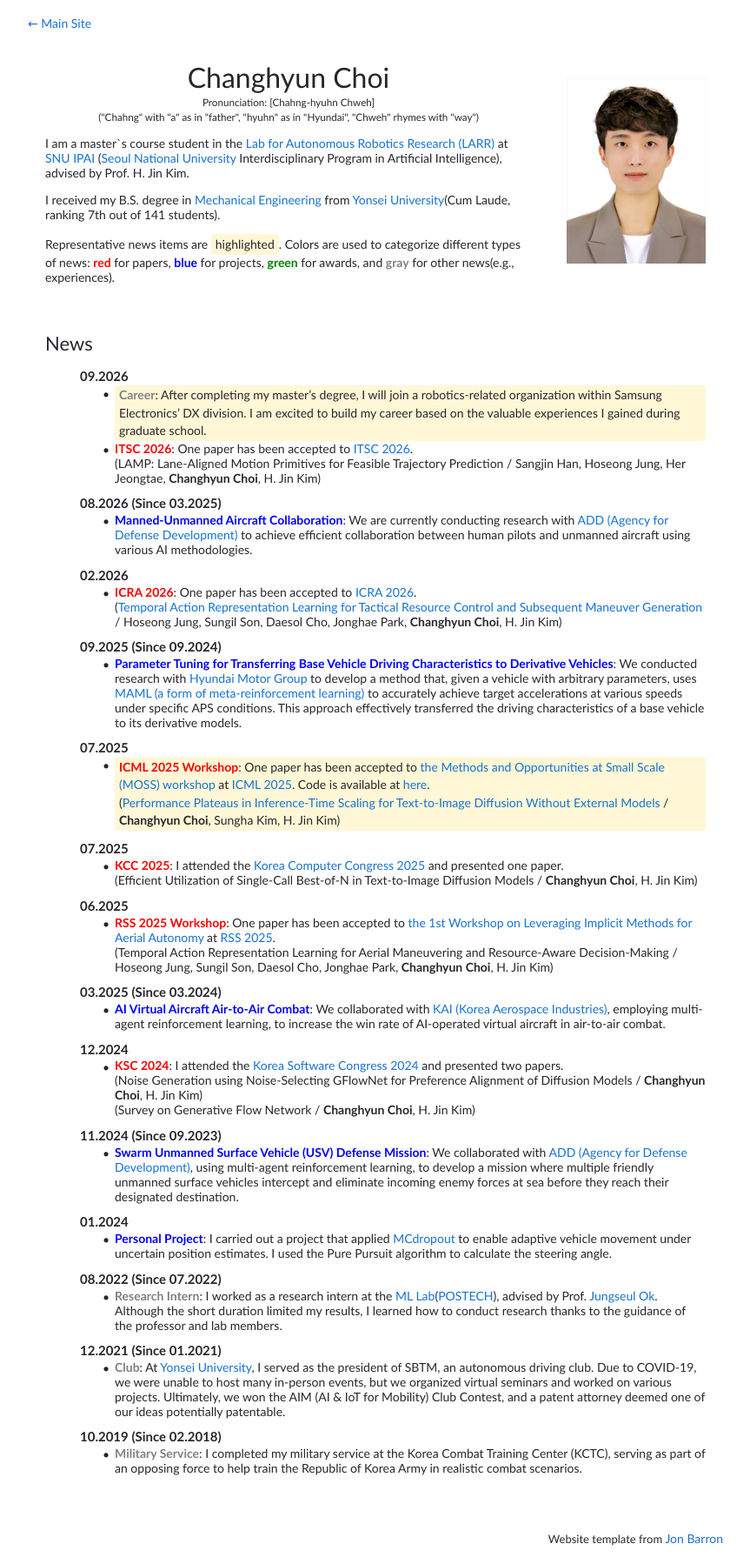
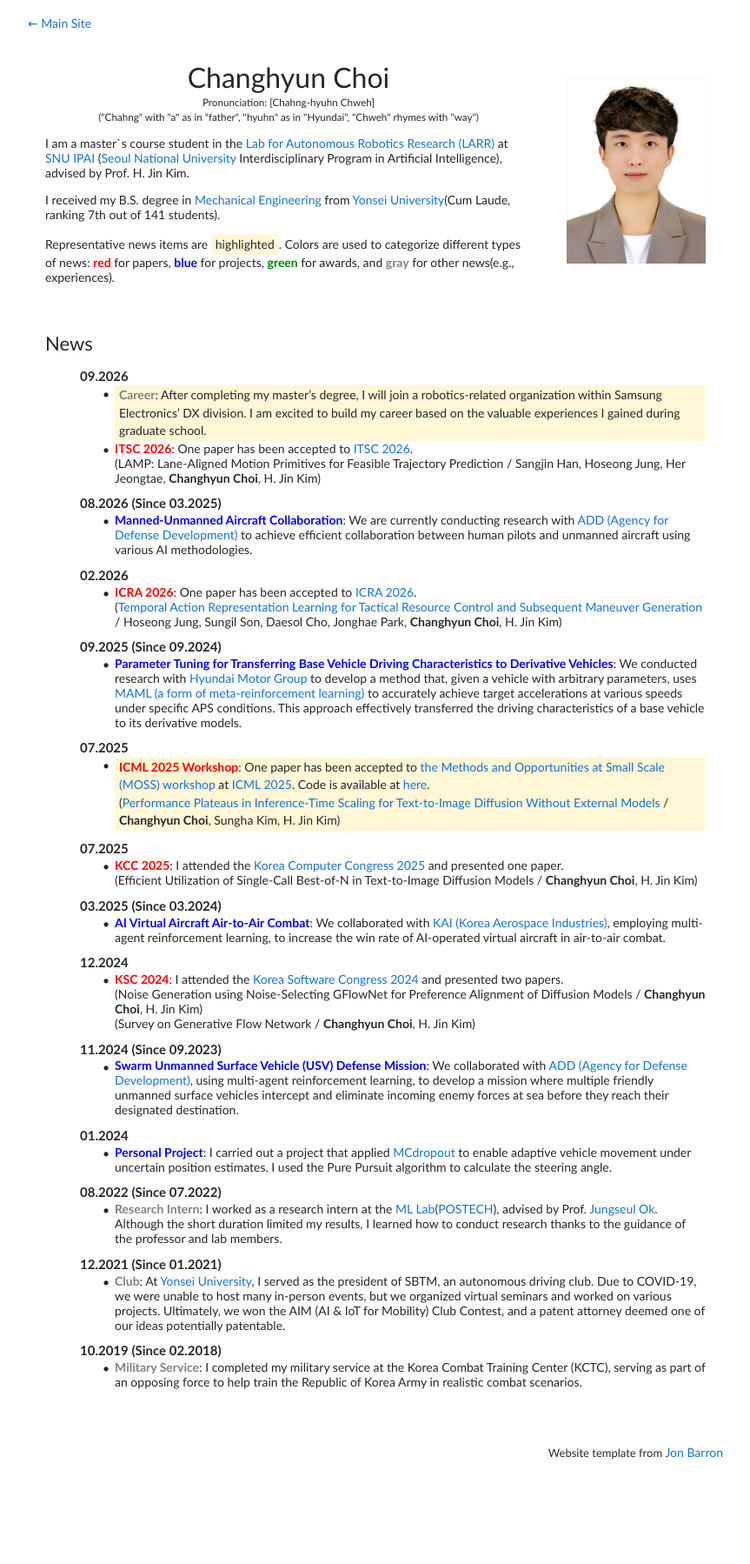
Before and after one commit to Changhyun-Choi-98/changhyun-choi-98.github.io, a Jekyll site: the page built from profile/index.html, in a window 1280 px wide. Shown: the whole page at 87% size, without its empty margins (208-1071 px from the left). Built offline with Jekyll 4.4.1, drawn with Linux system fonts in a browser that asks for light colours; after the commit the page ends 1699 px from its top, so only the background shows below that.

Commit message:
Remove RSS workshop profile news

```diff
--- a/profile/index.html
+++ b/profile/index.html
@@ -164,17 +164,6 @@
         </ul>
 
 
-        <li style="list-style-position:inside;margin:0;padding:0;text-align:left;"><strong>06.2025</strong></li>
-        <ul>
-          <li>
-            <span class="paper">RSS 2025 Workshop</span>: One paper has been accepted to <a href="https://im4rob.github.io" target="_blank" rel="noopener noreferrer">the 1st Workshop on Leveraging Implicit Methods for Aerial Autonomy</a> at <a href="https://roboticsconference.org" target="_blank" rel="noopener noreferrer">RSS 2025</a>.
-            <!-- https://roboticsconference.org/2025/ -->
-            <br>(Temporal Action Representation Learning for Aerial Maneuvering and Resource-Aware Decision-Making / Hoseong Jung, Sungil Son, Daesol Cho, Jonghae Park, <strong>Changhyun Choi</strong>,  H. Jin Kim)
-        </li>
-        </ul>
-
-
-
         <li style="list-style-position:inside;margin:0;padding:0;text-align:left;"><strong>03.2025 (Since 03.2024)</strong></li>
         <ul>
         <li><span class="project">AI Virtual Aircraft Air-to-Air Combat</span>: We collaborated with <a href="https://www.koreaaero.com/EN/" target="_blank" rel="noopener noreferrer">KAI (Korea Aerospace Industries)</a>, employing multi-agent reinforcement learning, to increase the win rate of AI-operated virtual aircraft in air-to-air combat.</li>
```
